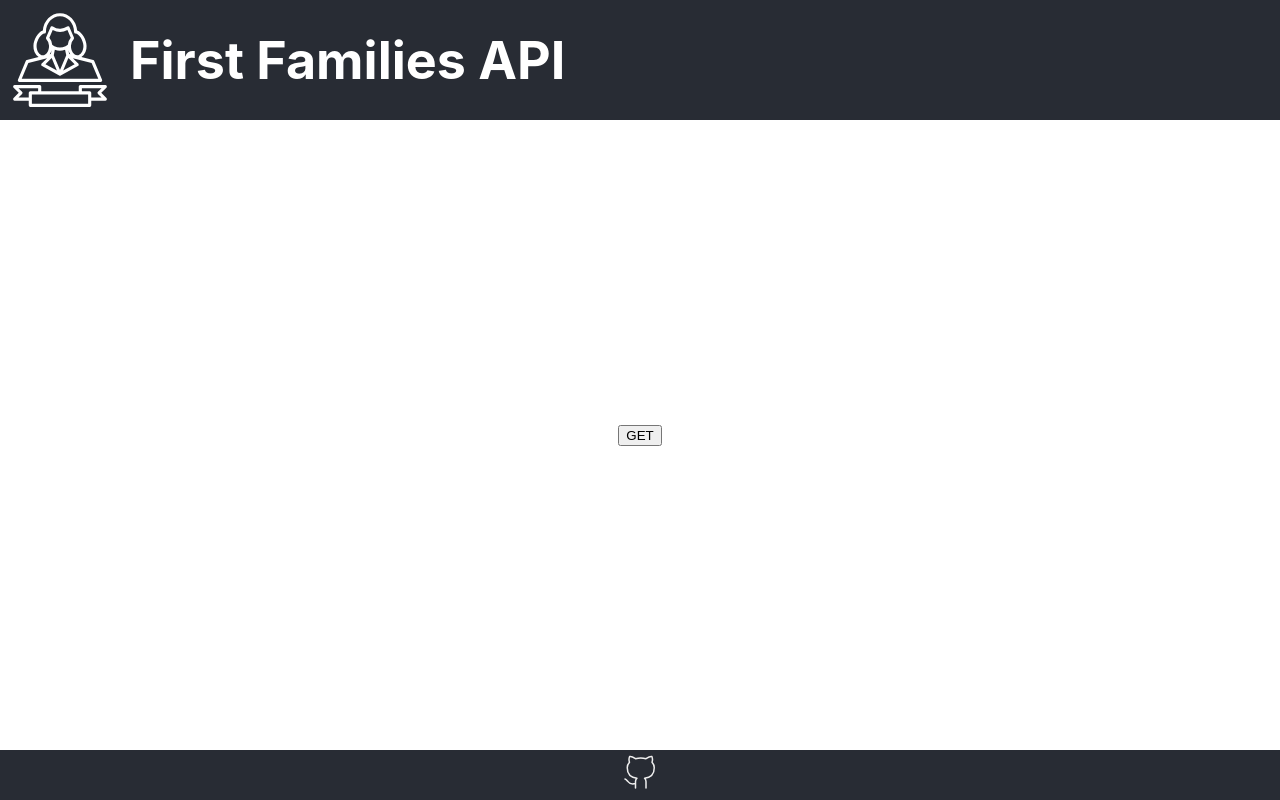
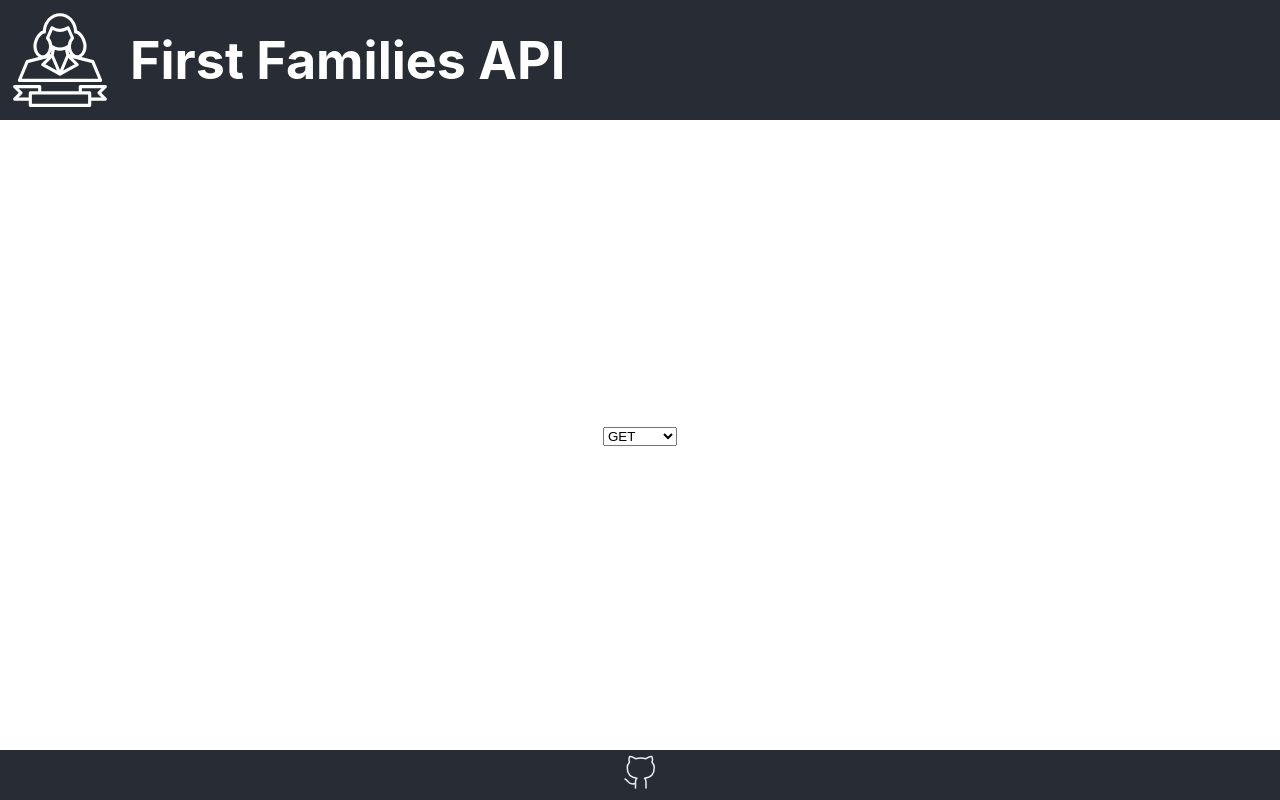
Before and after one commit to iandemed/first-families, a React (Create React App) app: page / in a window 1280 px wide. Built offline with nearby package versions, Linux system fonts and the light colour scheme.

Commit message:
Add options to select the type of HTML request performed when pulling data from API

```diff
--- a/src/App.js
+++ b/src/App.js
@@ -1,7 +1,11 @@
 import React, { useEffect, useState } from 'react'
+
 import presIcon from './imgs/president-icon-white.svg'
 import gitHub from './imgs/github-mark.svg'
-import './App.css';
+
+import RequestForm from './Component/RequestForm'
+
+import './App.css'
 
 const firstFamilyURL = 'https://first-families-api.herokuapp.com/'
 
@@ -24,7 +28,7 @@ function App() {
         <h1>First Families API</h1>
       </header>
 
-      <button onClick={getPresidents}> GET </button>
+        <RequestForm/>
 
       <header className="App-footer">
         <a href="https://github.com/iandemed">
@@ -36,4 +40,6 @@ function App() {
   );
 }
 
+//<button onClick={getPresidents}> GET </button>}
+
 export default App;
--- /dev/null
+++ b/src/Component/RequestForm.js
@@ -0,0 +1,18 @@
+import React from 'react'
+
+
+const RequestForm = () => {
+
+    return (
+        <form>
+            <select name="request">
+                <option value="GET"> GET </option>
+                <option value="POST"> POST </option>
+                <option value="PUT"> PUT </option>
+                <option value="DELETE"> DELETE </option>
+            </select>
+        </form>
+    )
+}
+
+export default RequestForm;
```
